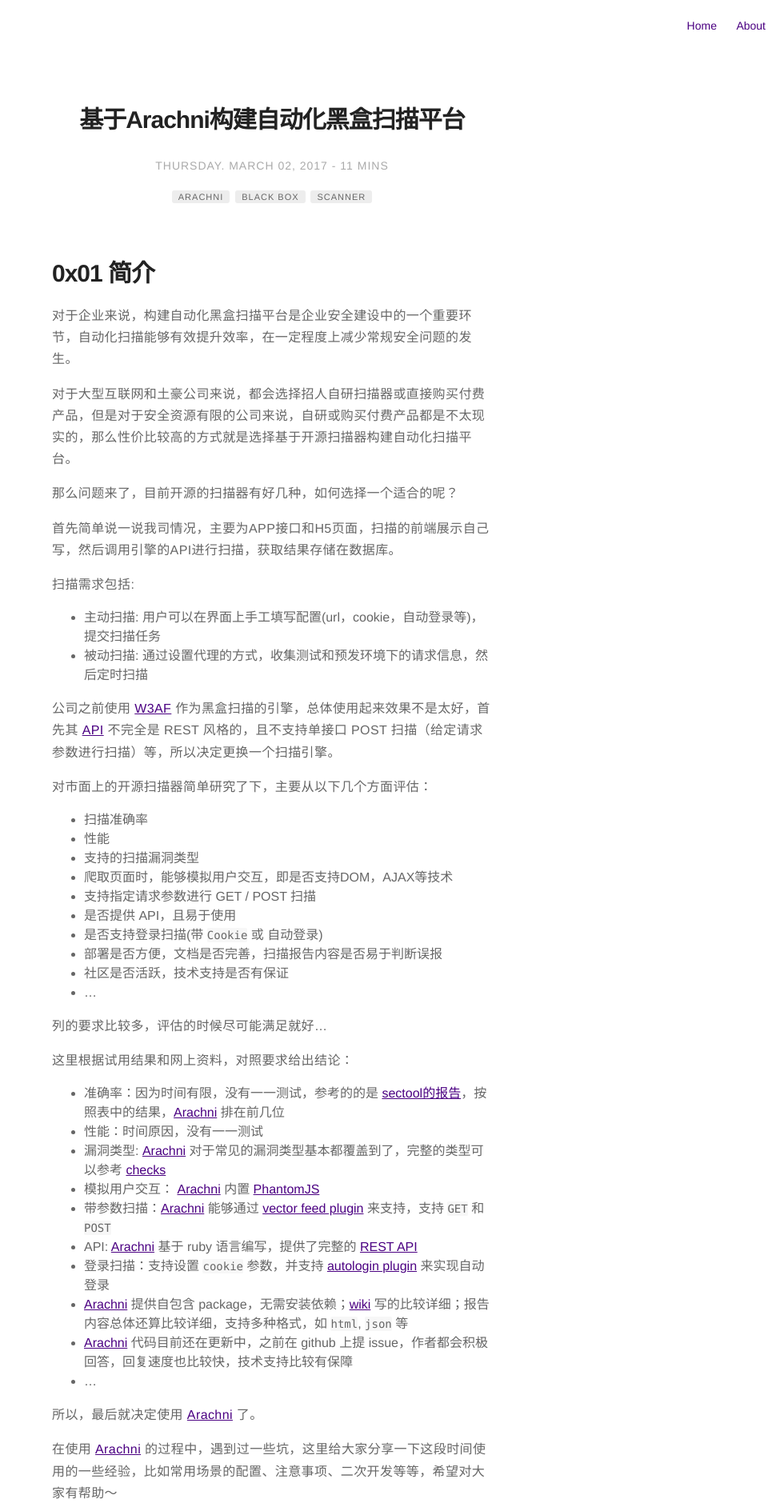
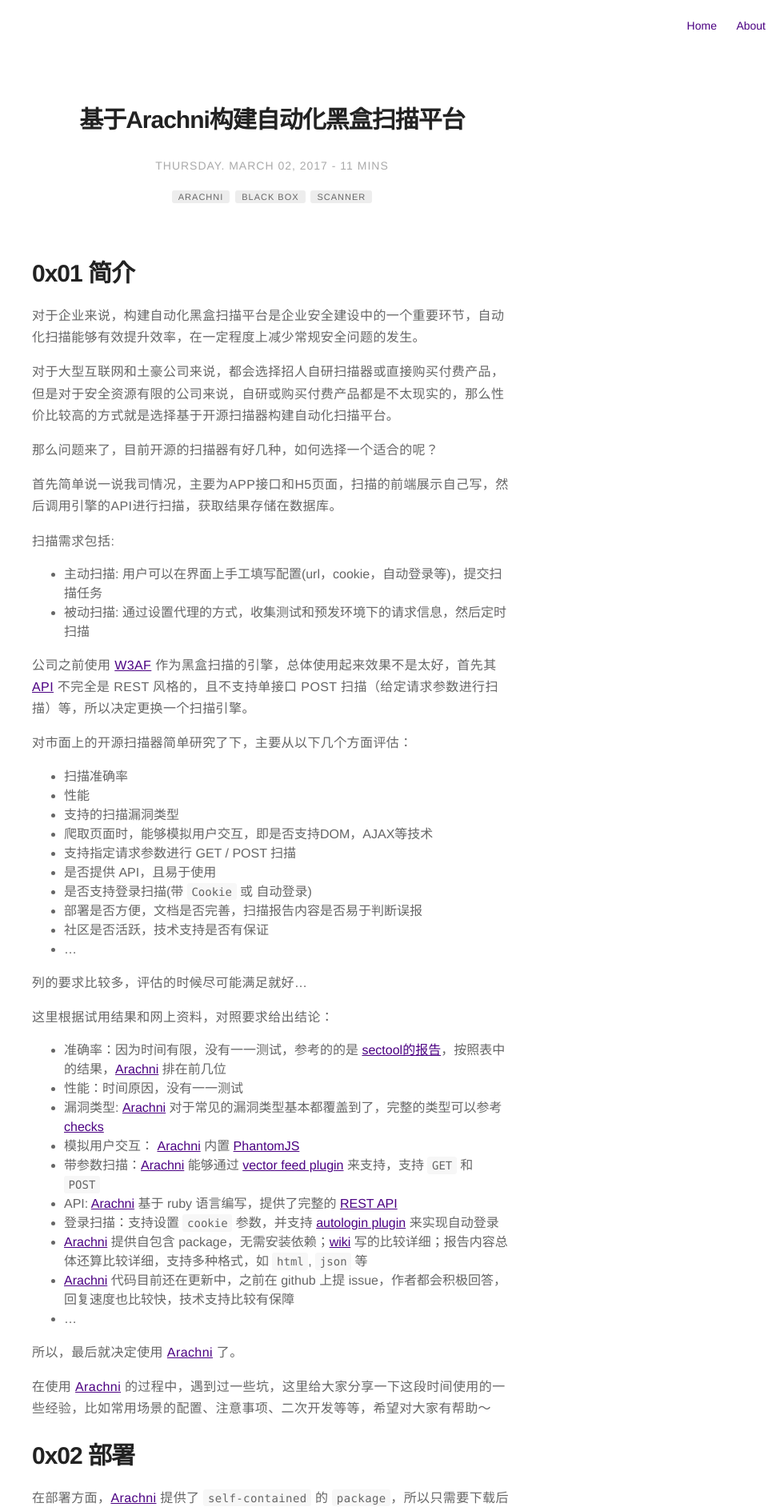
Before and after one commit to b1ngz/b1ngz.github.io, a Jekyll site: the page built from _posts/2017-03-02-automatic-blackbox-scanner-based-on-arachni.md, in a window 1280 px wide. Shown: the top 1889 px of the page at 80% size, without its empty margins (300-1280 px from the left). Built offline with Jekyll 4.4.1, drawn with Linux system fonts in a browser that asks for light colours; comment, search, counter and statistics services are not loaded.

Commit message:
update css

```diff
--- a/_sass/base/general.sass
+++ b/_sass/base/general.sass
@@ -34,7 +34,7 @@ a
 p
 	line-height: 1.7
 	color: $alpha
-	font-weight: 300
+	font-weight: 400
 	margin-bottom: 10px
 	letter-spacing: 0.4px
 
@@ -42,14 +42,14 @@ p
 		letter-spacing: 0.2px
 
 strong
-	font-weight: 400
+	font-weight: 500
 	color: #000
 
 ul,
 ol
 	li
 		line-height: 2.4rem
-		font-weight: 300
+		font-weight: 340
 		color: $alpha
 
 img,
@@ -93,13 +93,12 @@ figure.highlight
 
 code,
 tt
-	padding: 1px 0
+	padding: .2em .4em
 	font-family: $fontMonospace
 	font-size: 14px
 	line-height: 20px
 	background: #f7f7f7
-	border-radius: 2px
-	border-radius: 2px
+	border-radius: 3px
 
 pre
 	box-sizing: border-box
@@ -127,7 +126,7 @@ pre
 		width: 70%
 
 .wrapper-normal
-	max-width: 550px
+	max-width: 600px
 
 .wrapper-large
 	max-width: 810px
```
